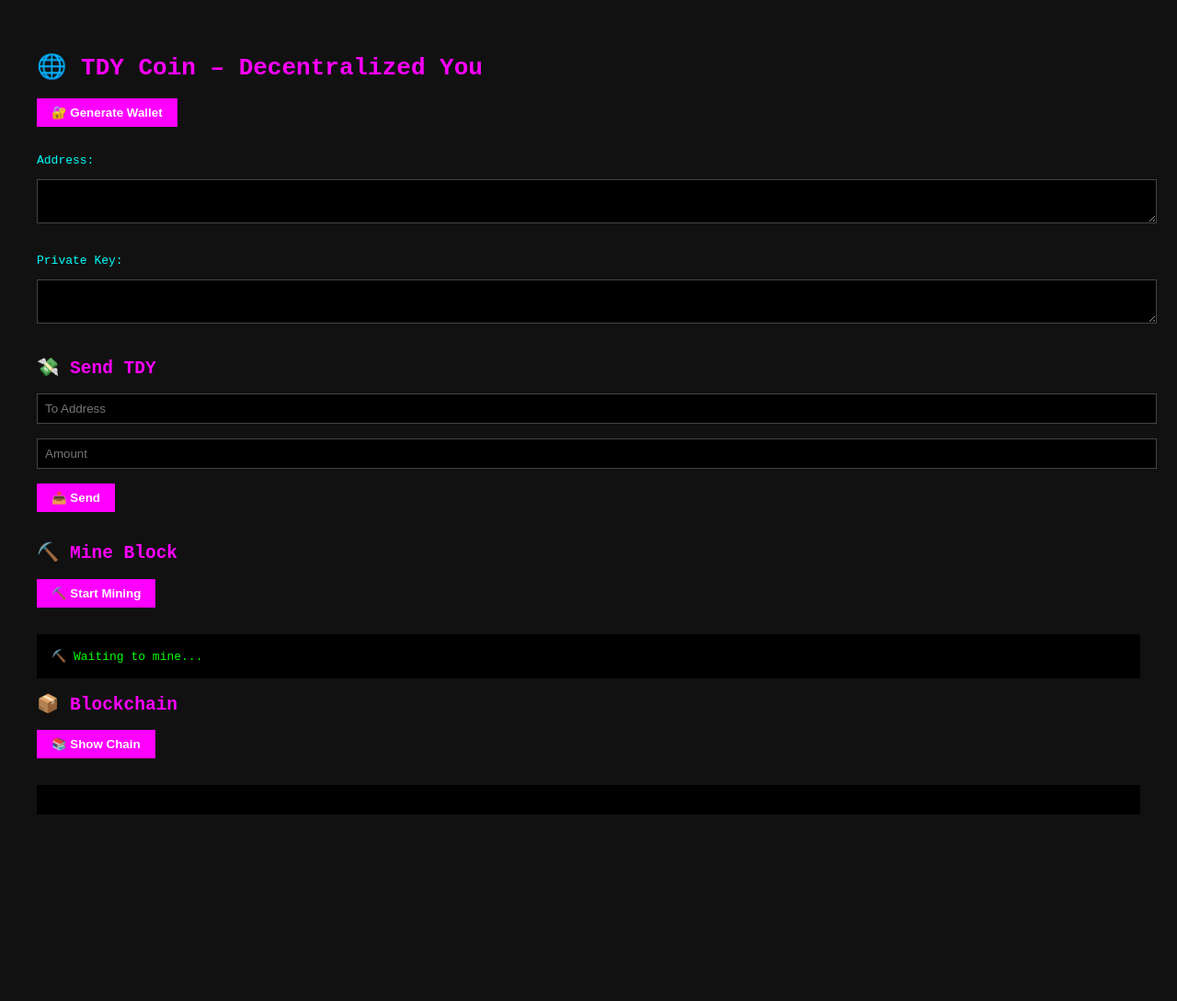
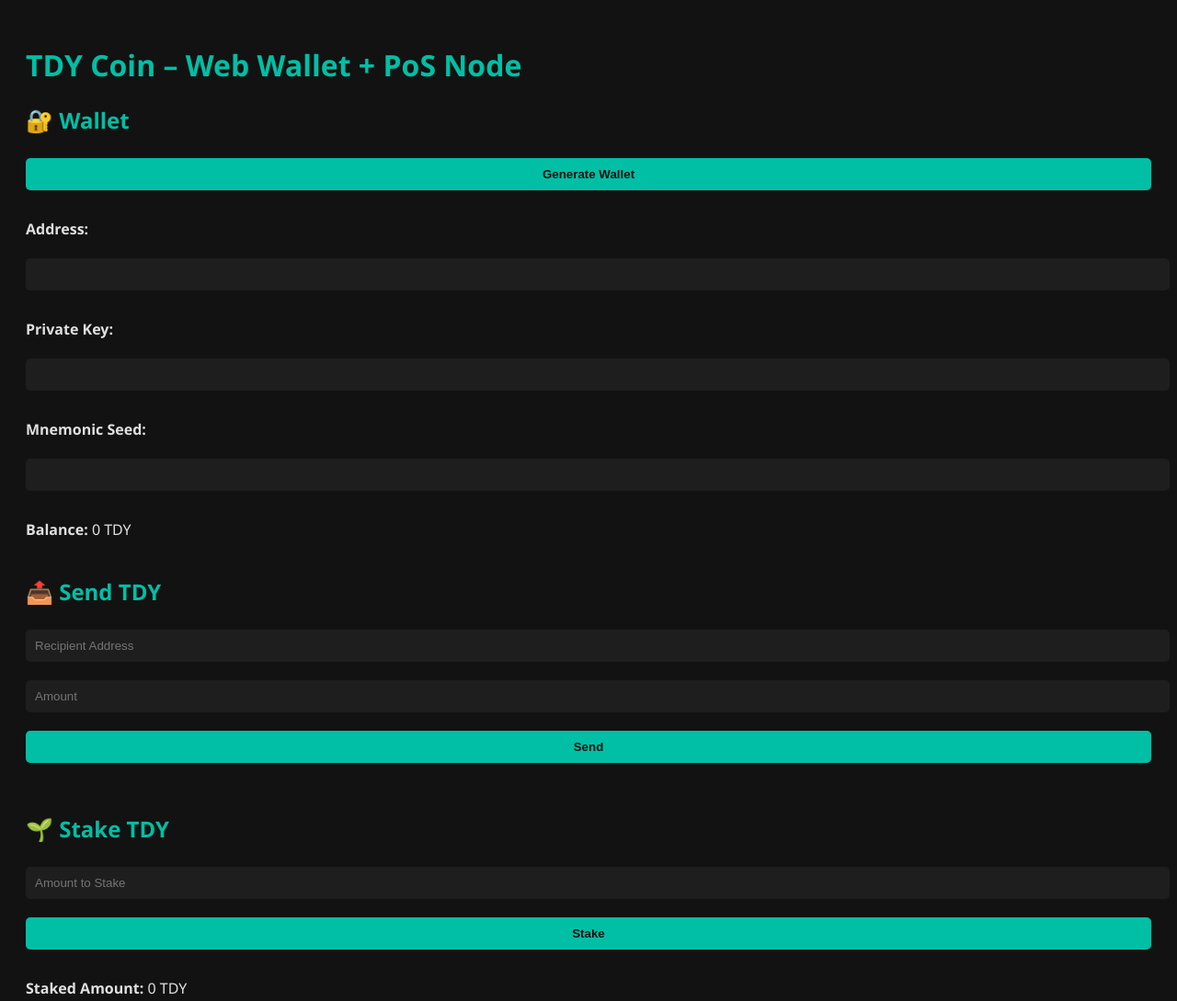
Before and after one commit to Crypto1-dev/Crypto1-dev.github.io, a plain HTML site: page index.html in a window 1280 px wide. Shown: the top 1089 px of the page at 92% size. Before the commit the page ends 939 px from the top, so only its background shows below. Drawn offline with Linux system fonts and the light colour scheme.

Commit message:
Update index.html

```diff
--- a/index.html
+++ b/index.html
@@ -1,142 +1,105 @@
 <!DOCTYPE html>
 <html lang="en">
 <head>
-  <meta charset="UTF-8">
-  <title>TDY Coin – Web Wallet + Full Node</title>
+  <meta charset="UTF-8" />
+  <title>TDY Coin – Web Wallet + PoS Node</title>
   <style>
-    body { font-family: monospace; background: #111; color: #0ff; padding: 2rem; }
-    h1, h2 { color: #f0f; }
-    input, textarea { width: 100%; background: #000; color: #0f0; padding: 0.5rem; margin-bottom: 1rem; border: 1px solid #444; }
-    button { background: #f0f; color: white; padding: 0.5rem 1rem; border: none; font-weight: bold; cursor: pointer; margin-bottom: 1rem; }
-    pre { background: #000; padding: 1rem; overflow-x: auto; color: #0f0; }
+    body {
+      font-family: 'Segoe UI', Tahoma, Geneva, Verdana, sans-serif;
+      background-color: #121212;
+      color: #e0e0e0;
+      padding: 20px;
+    }
+    h1, h2 {
+      color: #00bfa5;
+    }
+    input, textarea, button {
+      width: 100%;
+      padding: 10px;
+      margin: 5px 0 15px 0;
+      border: none;
+      border-radius: 5px;
+    }
+    input, textarea {
+      background-color: #1e1e1e;
+      color: #e0e0e0;
+    }
+    button {
+      background-color: #00bfa5;
+      color: #121212;
+      font-weight: bold;
+      cursor: pointer;
+    }
+    button:hover {
+      background-color: #1de9b6;
+    }
+    .section {
+      margin-bottom: 40px;
+    }
+    .disabled {
+      opacity: 0.5;
+      pointer-events: none;
+    }
   </style>
 </head>
 <body>
-  <h1>🌐 TDY Coin – Decentralized You</h1>
+  <h1>TDY Coin – Web Wallet + PoS Node</h1>
 
-  <div>
-    <button onclick="generateWallet()">🔐 Generate Wallet</button>
-    <p>Address:</p>
-    <textarea id="address" readonly></textarea>
-    <p>Private Key:</p>
-    <textarea id="private" readonly></textarea>
+  <div class="section" id="wallet-section">
+    <h2>🔐 Wallet</h2>
+    <button id="generate-wallet">Generate Wallet</button>
+    <p><strong>Address:</strong></p>
+    <input type="text" id="wallet-address" readonly />
+    <p><strong>Private Key:</strong></p>
+    <input type="text" id="wallet-private" readonly />
+    <p><strong>Mnemonic Seed:</strong></p>
+    <input type="text" id="wallet-seed" readonly />
+    <p><strong>Balance:</strong> <span id="wallet-balance">0</span> TDY</p>
   </div>
 
-  <div>
-    <h2>💸 Send TDY</h2>
-    <input id="to" placeholder="To Address">
-    <input id="amount" type="number" placeholder="Amount">
-    <button onclick="send()">📤 Send</button>
+  <div class="section" id="send-section">
+    <h2>📤 Send TDY</h2>
+    <input type="text" id="send-to" placeholder="Recipient Address" />
+    <input type="number" id="send-amount" placeholder="Amount" />
+    <button id="send-button">Send</button>
   </div>
 
-  <div>
-    <h2>⛏️ Mine Block</h2>
-    <button onclick="mine()">⛏️ Start Mining</button>
-    <pre id="mineStatus">⛏️ Waiting to mine...</pre>
+  <div class="section" id="stake-section">
+    <h2>🌱 Stake TDY</h2>
+    <input type="number" id="stake-amount" placeholder="Amount to Stake" />
+    <button id="stake-button">Stake</button>
+    <p><strong>Staked Amount:</strong> <span id="staked-amount">0</span> TDY</p>
   </div>
 
-  <div>
+  <div class="section" id="blockchain-section">
     <h2>📦 Blockchain</h2>
-    <button onclick="showChain()">📚 Show Chain</button>
-    <pre id="chainData"></pre>
+    <button id="view-chain">View Blockchain</button>
+    <pre id="chain-data"></pre>
   </div>
 
-<script>
-  let blockchain = JSON.parse(localStorage.getItem("tdy_chain") || "[]");
-  let mempool = JSON.parse(localStorage.getItem("tdy_mempool") || "[]");
-  let wallet = JSON.parse(localStorage.getItem("tdy_wallet") || "null") || {};
+  <script>
+    // Check for online status
+    if (!navigator.onLine) {
+      alert('You are offline. Please connect to the internet to use the TDY wallet.');
+      document.body.classList.add('disabled');
+    }
 
-  function save() {
-    localStorage.setItem("tdy_chain", JSON.stringify(blockchain));
-    localStorage.setItem("tdy_mempool", JSON.stringify(mempool));
-    localStorage.setItem("tdy_wallet", JSON.stringify(wallet));
-  }
+    // Utility functions
+    async function sha256(message) {
+      const msgBuffer = new TextEncoder().encode(message);
+      const hashBuffer = await crypto.subtle.digest('SHA-256', msgBuffer);
+      const hashArray = Array.from(new Uint8Array(hashBuffer));
+      return hashArray.map(b => b.toString(16).padStart(2, '0')).join('');
+    }
 
-  async function hash(data) {
-    let msg = new TextEncoder().encode(data);
-    let buf = await crypto.subtle.digest("SHA-256", msg);
-    return Array.from(new Uint8Array(buf)).map(b => b.toString(16).padStart(2, '0')).join('');
-  }
+    function generateMnemonic() {
+      const words = ['apple', 'banana', 'cherry', 'date', 'elderberry', 'fig', 'grape',
+        'honeydew', 'kiwi', 'lemon', 'mango', 'nectarine', 'orange', 'papaya',
+        'quince', 'raspberry', 'strawberry', 'tangerine', 'ugli', 'vanilla',
+        'watermelon', 'xigua', 'yellowfruit', 'zucchini'];
+      let mnemonic = [];
+      for (let i = 0; i < 12; i++) {
+        mnemonic.push(words[Math.floor(Math.random() * words.length)]);
+      }
 
-  async function generateWallet() {
-    let key = crypto.getRandomValues(new Uint8Array(32));
-    let priv = Array.from(key).map(b => b.toString(16).padStart(2, '0')).join('');
-    let pub = await hash(priv);
-    wallet = { private: priv, address: "TDY" + pub.slice(0, 32) };
-    document.getElementById("address").value = wallet.address;
-    document.getElementById("private").value = priv;
-    save();
-  }
-
-  function send() {
-    let to = document.getElementById("to").value;
-    let amount = parseFloat(document.getElementById("amount").value);
-    if (!to || !amount || !wallet.address) return alert("Missing info!");
-    mempool.push({
-      from: wallet.address,
-      to,
-      amount,
-      time: Date.now()
-    });
-    alert("✅ TX added to mempool");
-    save();
-  }
-
-  function getBalance(addr) {
-    let balance = 0;
-    for (let block of blockchain) {
-      for (let tx of block.transactions) {
-        if (tx.to === addr) balance += tx.amount;
-        if (tx.from === addr) balance -= tx.amount;
-      }
-    }
-    return balance;
-  }
-
-  async function mine() {
-    document.getElementById("mineStatus").textContent = "⏳ Mining...";
-    let rewardTx = {
-      from: "COINBASE",
-      to: wallet.address,
-      amount: 25,
-      time: Date.now()
-    };
-    let txs = [...mempool, rewardTx];
-    let prev = blockchain.length ? blockchain[blockchain.length - 1].hash : "0".repeat(64);
-    let nonce = 0;
-    let hashVal = "";
-    while (true) {
-      let block = {
-        index: blockchain.length,
-        timestamp: Date.now(),
-        transactions: txs,
-        previousHash: prev,
-        nonce
-      };
-      let str = JSON.stringify(block);
-      hashVal = await hash(str);
-      if (hashVal.startsWith("0000")) {
-        block.hash = hashVal;
-        blockchain.push(block);
-        mempool = [];
-        save();
-        document.getElementById("mineStatus").textContent = "✅ Block mined: " + hashVal;
-        return;
-      }
-      nonce++;
-      if (nonce % 1000 === 0) document.getElementById("mineStatus").textContent = "⏳ Trying nonce " + nonce;
-    }
-  }
-
-  function showChain() {
-    document.getElementById("chainData").textContent = JSON.stringify(blockchain, null, 2);
-  }
-
-  // Load wallet on page load
-  if (wallet.address) {
-    document.getElementById("address").value = wallet.address;
-    document.getElementById("private").value = wallet.private;
-  }
-</script>
-</body>
-</html>
+::contentReference[oaicite:29]{index=29}
```
